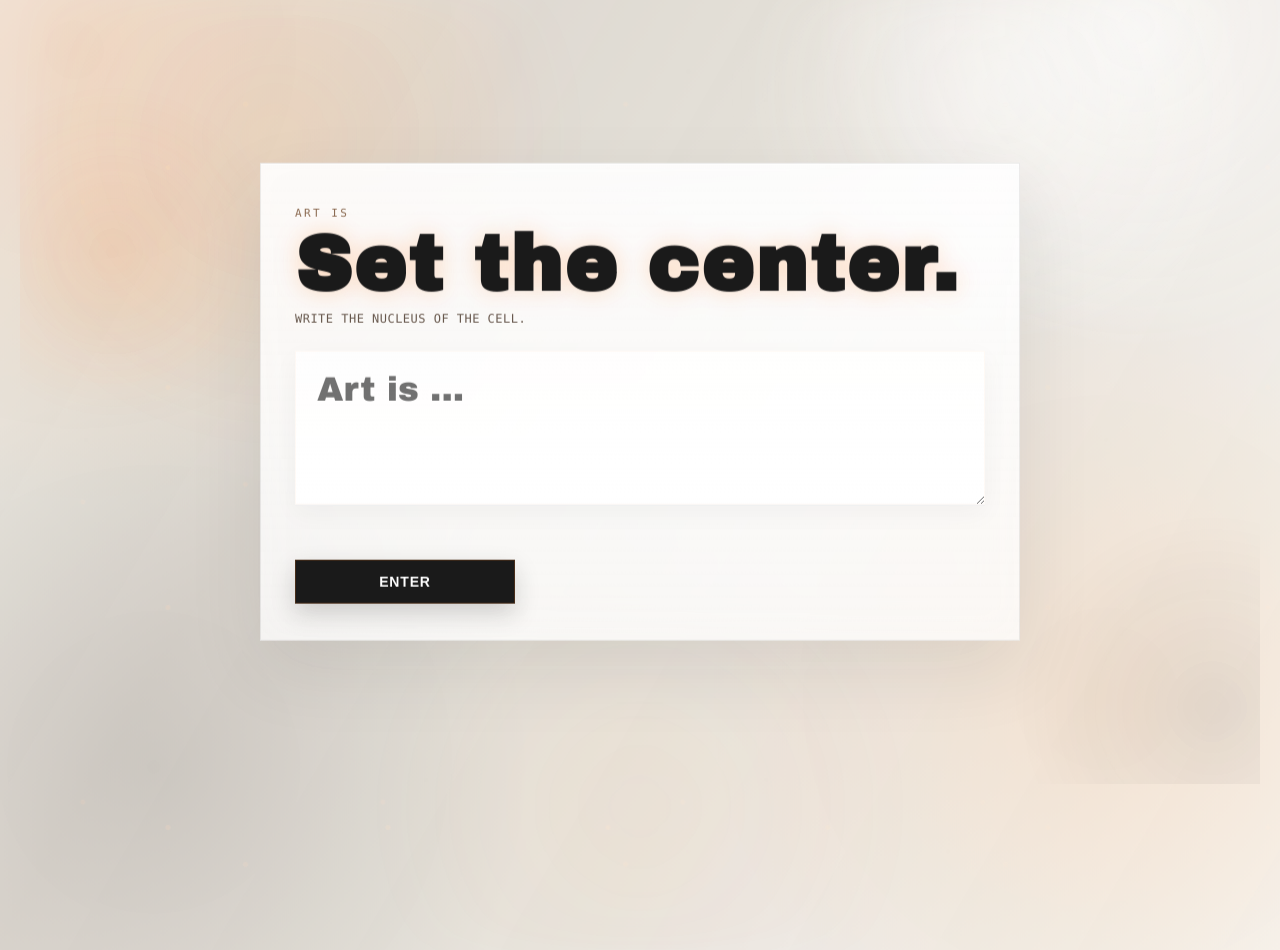
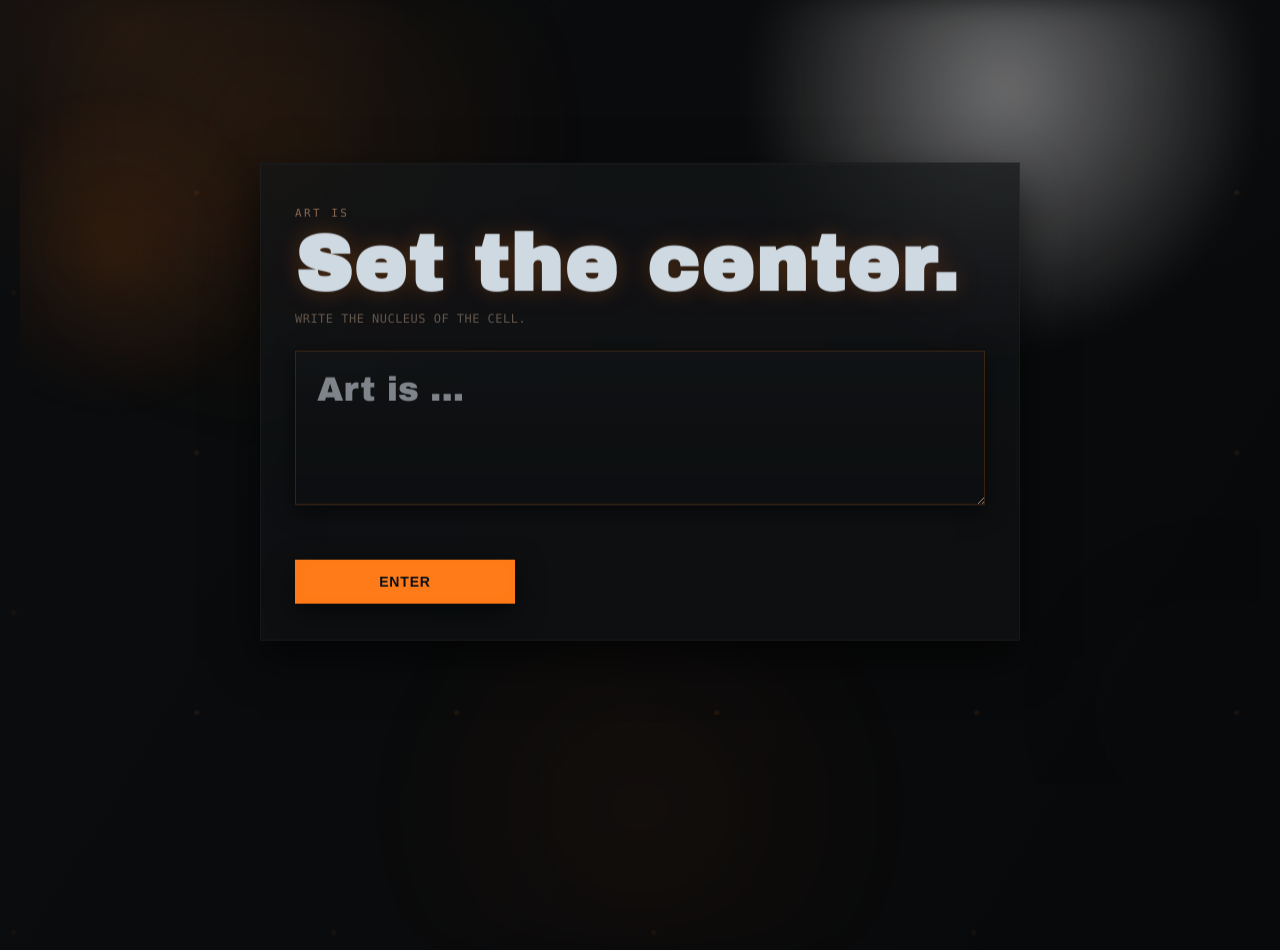
Before and after one commit to futuroneberlin/stance, a Next.js app: page / in a window 1280 px wide. Built offline with nearby package versions, Linux system fonts and the light colour scheme.

Commit message:
Theme: switch to dark concrete/futuristic design tokens

```diff
--- a/styles/globals.css
+++ b/styles/globals.css
@@ -1,15 +1,18 @@
 @import url('https://fonts.googleapis.com/css2?family=Inter:wght@300;400;500;600&family=Archivo+Black&display=swap');
 
 :root{
-  --bg:#ddd8d1;
-  --ink:#1a1a1a;
-  --orange:#ff7a18;
-  --panel:#ffffff;
-  --border:rgba(26,26,26,0.10);
-  --muted:rgba(26,26,26,0.62);
-  --deep:#1a1a1a;
-  --glow:rgba(255,122,24,0.22);
-  --glow-strong:rgba(255,122,24,0.46);
+  /* Dark / concrete / futuristic tokens */
+  --bg:#07080a; /* near-black concrete */
+  --surface:#0f1113; /* panel surface */
+  --ink:#e6eef8; /* primary text (light) */
+  --accent:#ff7a18; /* orange accent */
+  --accent-glow:rgba(255,122,24,0.18);
+  --panel:linear-gradient(180deg, rgba(20,22,24,0.72), rgba(14,16,18,0.88));
+  --border:rgba(230,238,248,0.06);
+  --muted:rgba(230,238,248,0.52);
+  --deep:#cfd9e2; /* softer light used across headings */
+  --glow:rgba(255,122,24,0.12);
+  --glow-strong:rgba(255,122,24,0.34);
   --display-font:'TT Subermolot Neue','TT Subermolot Neue Variable','Archivo Black','Helvetica Neue',Arial,sans-serif;
   --mono-font:'SFMono-Regular',Consolas,'Liberation Mono',Menlo,Courier,monospace;
 }
@@ -40,27 +43,22 @@ body::after{
 
 body::before{
   background:
-    radial-gradient(circle at 15% 20%, rgba(255,122,24,0.12), transparent 28%),
-    radial-gradient(circle at 82% 18%, rgba(255,255,255,0.58), transparent 20%),
-    radial-gradient(circle at 20% 82%, rgba(26,26,26,0.10), transparent 24%),
-    radial-gradient(circle at 80% 76%, rgba(255,122,24,0.10), transparent 26%),
-    linear-gradient(120deg, rgba(245,243,239,0.92), rgba(221,216,209,0.90) 36%, rgba(248,246,242,0.94));
-  filter:saturate(1.05) contrast(1.02);
+    radial-gradient(circle at 18% 18%, rgba(255,122,24,0.08), transparent 18%),
+    radial-gradient(circle at 82% 18%, rgba(10,12,14,0.9), transparent 20%),
+    linear-gradient(120deg, rgba(10,12,14,0.96), rgba(6,7,8,0.98));
+  filter:contrast(0.98) saturate(0.9);
   animation:ambientDrift 28s ease-in-out infinite alternate;
 }
 
 body::after{
   z-index:-1;
-  opacity:0.55;
+  opacity:0.35;
   background-image:
-    radial-gradient(circle at 12% 18%, rgba(255,122,24,0.38) 0 2px, transparent 3px),
-    radial-gradient(circle at 28% 72%, rgba(26,26,26,0.10) 0 1.5px, transparent 3px),
-    radial-gradient(circle at 52% 32%, rgba(255,122,24,0.28) 0 1.8px, transparent 3px),
-    radial-gradient(circle at 76% 58%, rgba(26,26,26,0.08) 0 1.6px, transparent 3px),
-    radial-gradient(circle at 88% 84%, rgba(255,122,24,0.30) 0 2px, transparent 3px);
-  background-size:220px 220px, 260px 260px, 300px 300px, 340px 340px, 380px 380px;
+    radial-gradient(circle at 12% 18%, rgba(255,122,24,0.22) 0 2px, transparent 3px),
+    radial-gradient(circle at 52% 32%, rgba(255,122,24,0.14) 0 1.8px, transparent 3px);
+  background-size:260px 260px, 320px 320px;
   mix-blend-mode:screen;
-  animation:particleDrift 42s linear infinite;
+  animation:particleDrift 62s linear infinite;
 }
 
 body > #__next{
@@ -172,11 +170,11 @@ body > #__next{
   display:flex;
   flex-direction:column;
   gap:22px;
-  background:linear-gradient(180deg, rgba(255,255,255,0.9), rgba(255,255,255,0.74));
+  background:var(--panel);
   padding:42px 34px 36px;
-  border:1px solid rgba(26,26,26,0.08);
-  box-shadow:0 28px 72px rgba(26,26,26,0.09), inset 0 1px 0 rgba(255,255,255,0.84);
-  backdrop-filter:blur(18px);
+  border:1px solid rgba(255,255,255,0.03);
+  box-shadow:0 18px 42px rgba(0,0,0,0.6), inset 0 1px 0 rgba(255,255,255,0.02);
+  backdrop-filter:blur(8px) saturate(1.05);
   animation:panelLift 10s ease-in-out infinite alternate;
 }
 
@@ -218,24 +216,24 @@ body > #__next{
   min-height:118px;
   padding:20px 22px;
   border:none;
-  border-bottom:1px solid rgba(15,23,32,0.06);
-  background:linear-gradient(180deg, rgba(255,255,255,0.82), rgba(255,255,255,0.98));
+  border-bottom:1px solid rgba(255,255,255,0.03);
+  background:linear-gradient(180deg, rgba(18,20,22,0.6), rgba(12,14,16,0.72));
   font-size:clamp(22px,3vw,34px);
   font-family:var(--display-font);
-  color:var(--deep);
+  color:var(--ink);
   resize:vertical;
   line-height:1.12;
   transition:box-shadow .35s ease, transform .35s ease, background .35s ease, opacity .35s ease;
-  box-shadow:0 8px 24px rgba(26,26,26,0.04), 0 0 0 1px rgba(255,122,24,0.04) inset;
+  box-shadow:0 6px 20px rgba(0,0,0,0.6), 0 0 0 1px var(--accent-glow) inset;
 }
 .entry-input::placeholder{color:var(--muted)}
-.entry-input:focus{outline:none;box-shadow:0 10px 34px rgba(15,23,32,0.10), 0 0 0 1px rgba(255,122,24,0.22);transform:translateY(-2px);background:linear-gradient(180deg, rgba(255,255,255,0.94), rgba(255,255,255,1))}
+.entry-input:focus{outline:none;box-shadow:0 10px 34px rgba(0,0,0,0.6), 0 0 0 1px var(--glow);transform:translateY(-2px);background:linear-gradient(180deg, rgba(20,22,24,0.78), rgba(14,16,18,0.88))}
 
 .entry-btn{
   width:220px;
   padding:14px 18px;
-  background:var(--deep);
-  color:#fff;
+  background:var(--accent);
+  color:#071017;
   border:none;
   font-weight:700;
   letter-spacing:0.06em;
@@ -243,9 +241,9 @@ body > #__next{
   cursor:pointer;
   align-self:flex-start;
   transition:opacity .25s ease, transform .25s ease, box-shadow .25s ease, filter .25s ease;
-  box-shadow:0 10px 24px rgba(26,26,26,0.18), 0 0 0 1px rgba(255,122,24,0.20) inset;
+  box-shadow:0 8px 28px rgba(0,0,0,0.6), 0 0 8px var(--accent-glow) inset;
 }
-.entry-btn:hover{opacity:.98;transform:translateY(-2px);filter:brightness(1.04);box-shadow:0 16px 30px rgba(26,26,26,0.24), 0 0 36px rgba(255,122,24,0.18)}
+.entry-btn:hover{opacity:.98;transform:translateY(-2px);filter:brightness(1.02);box-shadow:0 18px 38px rgba(0,0,0,0.6), 0 0 56px var(--accent-glow)}
 
 .cell-shell{
   min-height:calc(100vh - 48px);
@@ -262,13 +260,12 @@ body > #__next{
 .cell-field{
   position:relative;
   min-height:calc(100vh - 220px);
-  border-radius:40px;
-  border:1px solid rgba(24,24,24,0.12);
+  border-radius:20px;
+  border:1px solid rgba(255,255,255,0.03);
   background:
-    radial-gradient(circle at 50% 48%, rgba(255,122,24,0.06), transparent 12%),
-    radial-gradient(circle at 50% 50%, rgba(255,255,255,0.80), transparent 34%),
-    linear-gradient(180deg, rgba(246,244,240,0.96), rgba(222,218,211,0.92));
-  box-shadow:0 42px 100px rgba(20,20,20,0.18), inset 0 1px 0 rgba(255,255,255,0.78);
+    radial-gradient(circle at 50% 48%, rgba(255,122,24,0.04), transparent 12%),
+    linear-gradient(180deg, rgba(14,16,18,0.76), rgba(10,12,14,0.88));
+  box-shadow:0 28px 72px rgba(0,0,0,0.65), inset 0 1px 0 rgba(255,255,255,0.02);
   overflow:hidden;
 }
 
@@ -354,13 +351,12 @@ body > #__next{
   position:relative;
   min-height:min(72vh, 760px);
   margin:14px 18px 18px;
-  border-radius:34px;
+  border-radius:18px;
   overflow:hidden;
   background:
-    radial-gradient(circle at 50% 50%, rgba(255,122,24,0.08), transparent 18%),
-    radial-gradient(circle at 50% 50%, rgba(255,255,255,0.5), transparent 34%),
-    linear-gradient(180deg, rgba(30,30,30,0.08), rgba(255,255,255,0.18));
-  box-shadow:inset 0 1px 0 rgba(255,255,255,0.6);
+    radial-gradient(circle at 50% 50%, rgba(255,122,24,0.03), transparent 18%),
+    linear-gradient(180deg, rgba(8,10,12,0.28), rgba(6,7,8,0.48));
+  box-shadow:inset 0 1px 0 rgba(255,255,255,0.02);
 }
 
 .cell-stage__halo{
```
